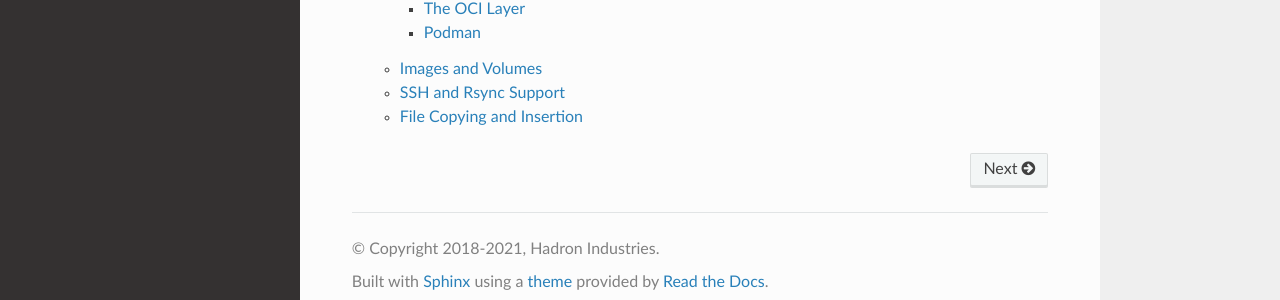
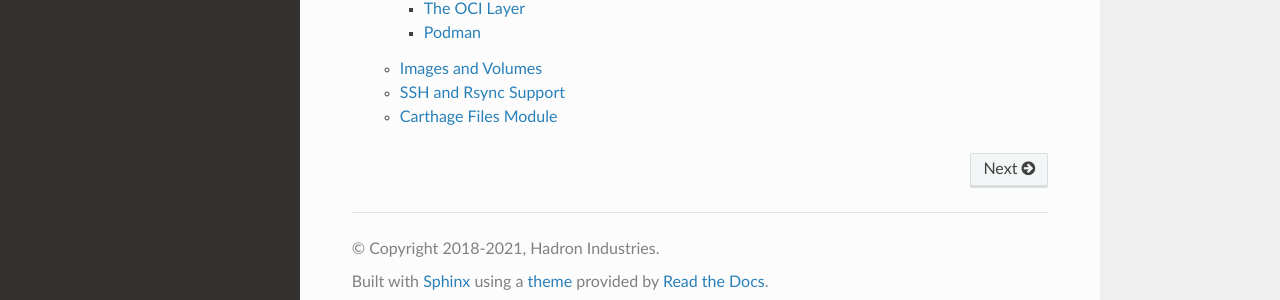
Before and after one commit to Hadron/carthage, a Sphinx documentation site: the page built from docs/index.rst, in a window 1280 px wide and 1345 px high. Shown: the part 1027-1327 px from the top of the window. Built offline with Sphinx 7.4.7 and the Read the Docs theme 2.0.0, drawn with Linux system fonts in a browser that asks for light colours.

Commit message:
Rename file api doc to be consistent with the rest of the api docs

```diff
--- a/docs/api/files.rst
+++ b/docs/api/files.rst
@@ -1,4 +1,5 @@
-File Copying and Insertion
-==========================
+Carthage Files Module
+=====================
+
 .. automodule:: carthage.files
    :members:
```
